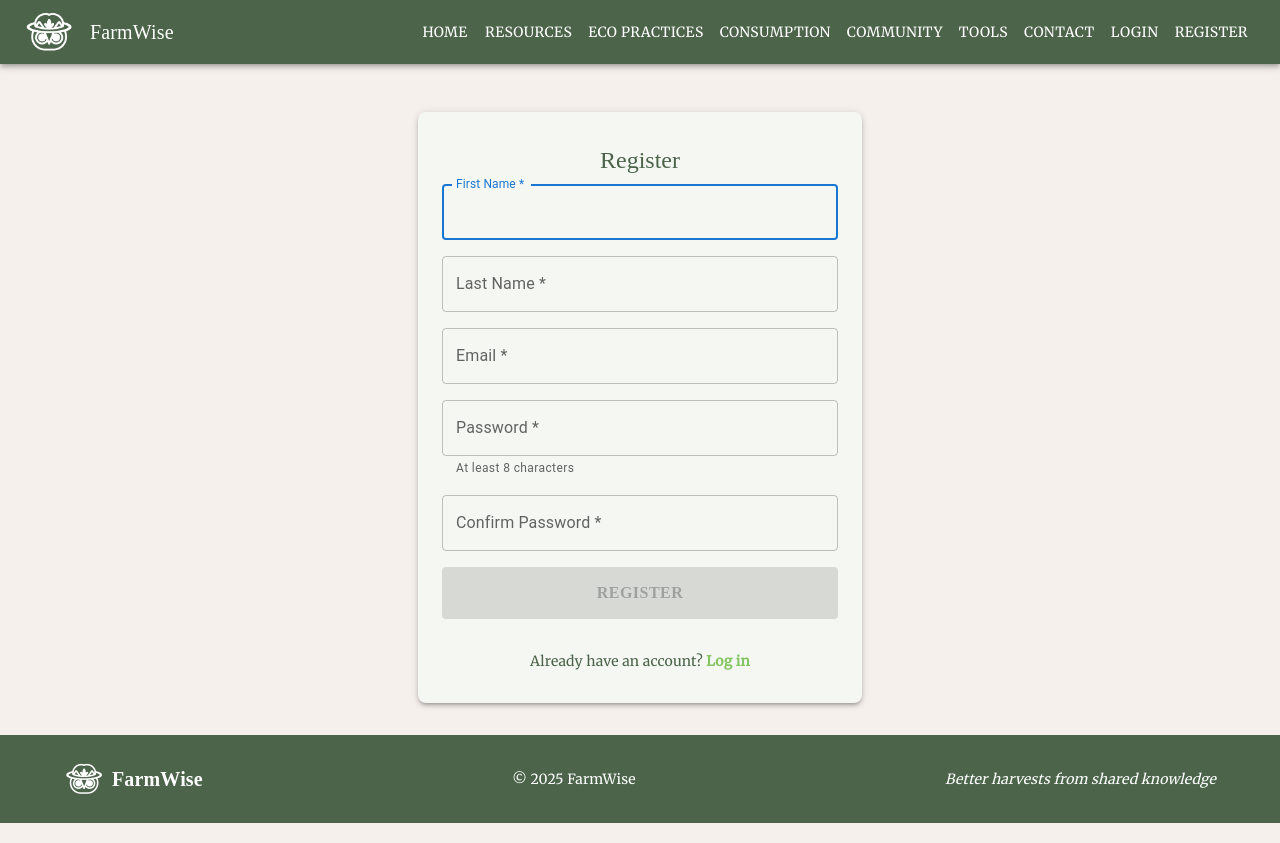
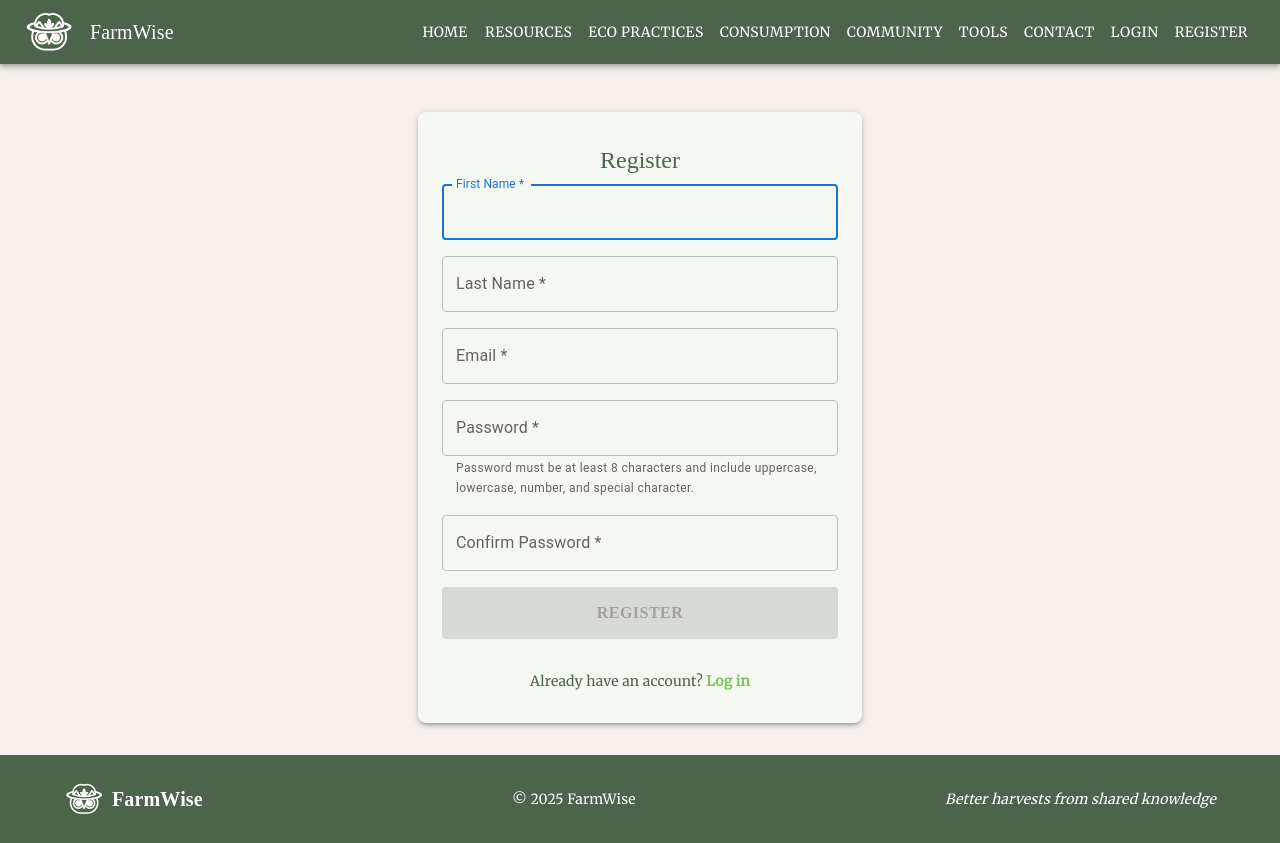
Before and after one commit to nsoadorable/FarmWise, a React (Create React App) app in the folder farmwise/: page /register in a window 1280 px wide. Built offline with nearby package versions, Linux system fonts and the light colour scheme; some icons are missing.

Commit message:
registration

```diff
--- a/farmwise/src/pages/RegistrationPage.js
+++ b/farmwise/src/pages/RegistrationPage.js
@@ -198,7 +198,7 @@ export default function RegistrationPage() {
             error={!!errors.password}
             helperText={
                 errors.password ||
-                'At least 8 characters'
+                'Password must be at least 8 characters and include uppercase, lowercase, number, and special character.'
             }
           sx={{ mb: 2 }}
           inputProps={{ style: { fontFamily: "'Merriweather', serif" } }}
```
